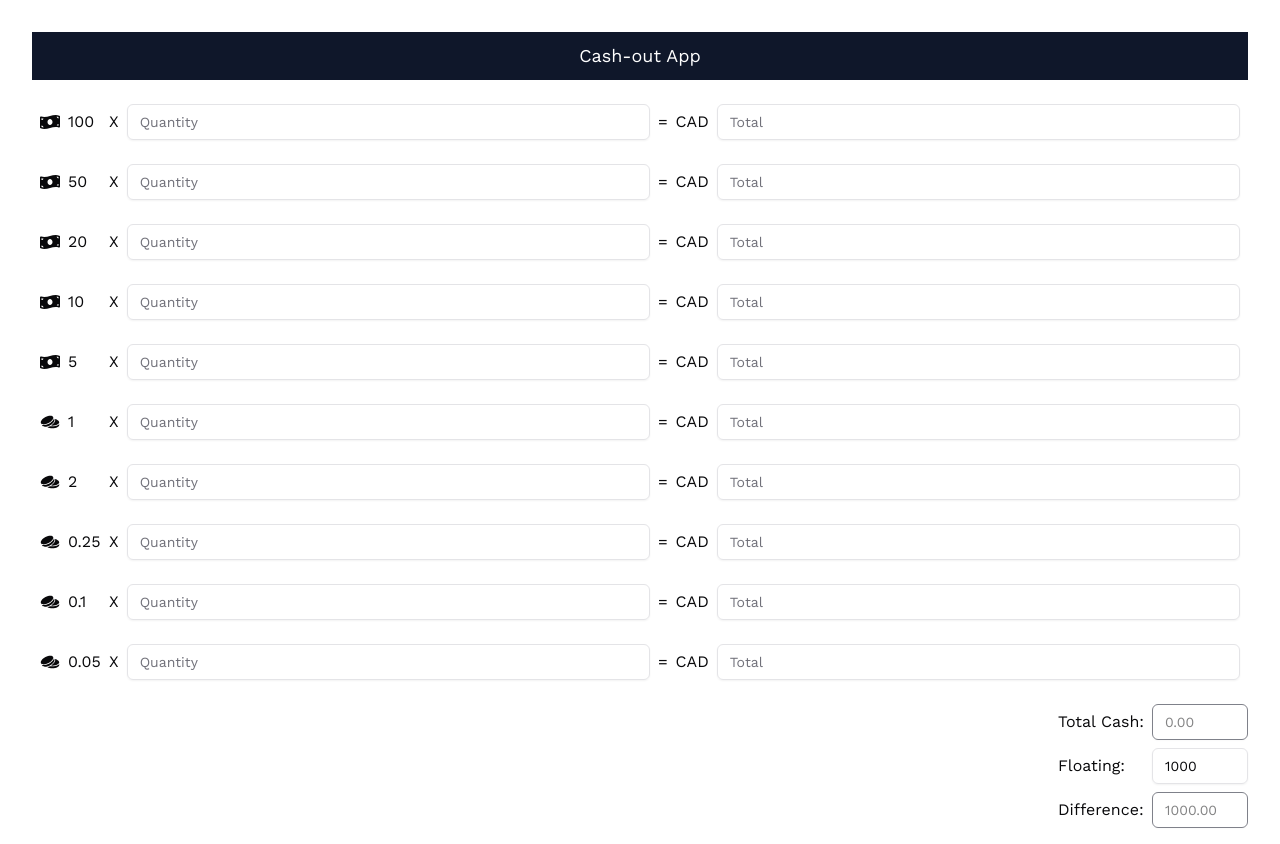
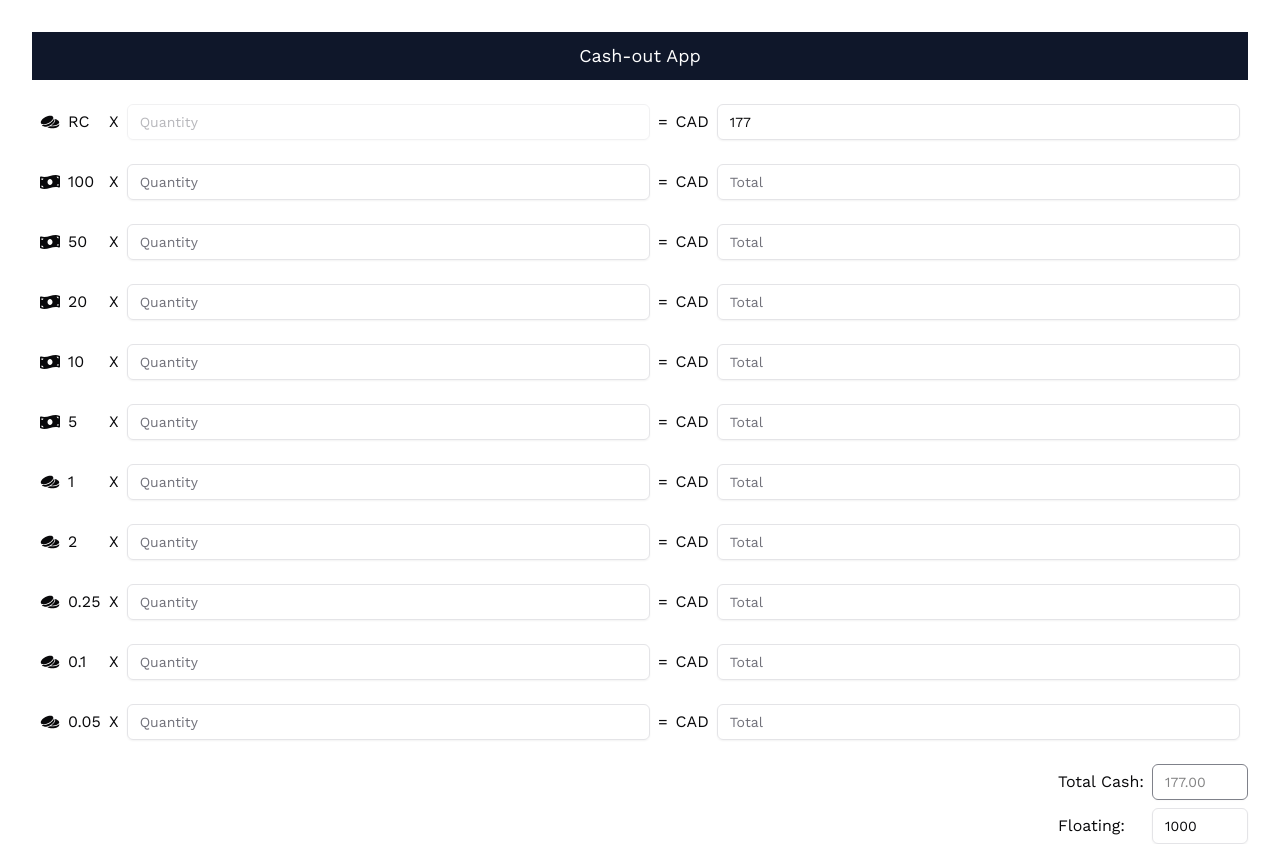
Before and after one commit to diogoka/cash-out-app, a Next.js app: page / in a window 1280 px wide. Shown: the top 844 px of the page. Built offline with nearby package versions, Linux system fonts and the light colour scheme.

Commit message:
Adding rolled coins

```diff
--- a/src/components/moneyRow.tsx
+++ b/src/components/moneyRow.tsx
@@ -1,5 +1,5 @@
 'use client';
-import React, { ChangeEvent, useState } from 'react';
+import React, { ChangeEvent, useEffect, useState } from 'react';
 import { FaMoneyBillWave } from 'react-icons/fa';
 import { GiTwoCoins } from 'react-icons/gi';
 import ValueInput from './valueInput';
@@ -12,9 +12,12 @@ type Props = {
 
 const MoneyRow = ({ bankNote }: Props) => {
   const update = useCashStore((state) => state.update);
+  const disabled = bankNote === 0 ? true : false;
+  const value: string = bankNote === 0 ? '177' : '';
+
   const [rowData, setRowData] = useState<MoneyRowType>({
     bills: '',
-    amount: '',
+    amount: value,
   });
 
   const calculateAmount = (value: string, type: keyof MoneyRowType) => {
@@ -23,11 +26,22 @@ const MoneyRow = ({ bankNote }: Props) => {
       setRowData(() => ({ bills: value, amount: `${result.toFixed(2)}` }));
       update(bankNote, result);
     } else {
-      const result = +value / bankNote;
-      setRowData(() => ({ amount: value, bills: `${result.toFixed(2)}` }));
-      update(bankNote, result);
+      if (bankNote === 0) {
+        setRowData(() => ({ amount: value, bills: '' }));
+        update(0, +value);
+      } else {
+        const result = +value / bankNote;
+        setRowData(() => ({ amount: value, bills: `${result.toFixed(2)}` }));
+        update(bankNote, result);
+      }
     }
   };
+
+  useEffect(() => {
+    if (bankNote === 0) {
+      update(0, 177);
+    }
+  }, []);
 
   return (
     <div className='flex items-center gap-2 px-2 my-6'>
@@ -40,7 +54,7 @@ const MoneyRow = ({ bankNote }: Props) => {
       </div>
 
       <div className='min-w-[33px]'>
-        <h3>{bankNote}</h3>
+        <h3>{bankNote === 0 ? 'RC' : bankNote}</h3>
       </div>
       <h3>X</h3>
       <ValueInput
@@ -50,6 +64,7 @@ const MoneyRow = ({ bankNote }: Props) => {
         onChange={(event: ChangeEvent<HTMLInputElement>) =>
           calculateAmount(event.target.value, 'bills')
         }
+        disabled={disabled}
       />
       <h3>=</h3>
       <h3>CAD</h3>
--- a/src/components/valueInput.tsx
+++ b/src/components/valueInput.tsx
@@ -8,6 +8,7 @@ type Props = {
   placeHolder: string;
   onChange: (event: ChangeEvent<HTMLInputElement>) => void;
   className?: string;
+  disabled?: boolean;
 };
 
 const ValueInput = ({
@@ -16,6 +17,7 @@ const ValueInput = ({
   rowData,
   type,
   className,
+  disabled,
 }: Props) => {
   return (
     <Input
@@ -26,6 +28,7 @@ const ValueInput = ({
       onChange={onChange}
       className={className}
       min='0'
+      disabled={disabled}
     />
   );
 };
--- a/src/constants/currency.ts
+++ b/src/constants/currency.ts
@@ -1 +1,3 @@
-export const bankNotes: number[] = [100, 50, 20, 10, 5, 1, 2, 0.25, 0.1, 0.05];
+export const bankNotes: number[] = [
+  0, 100, 50, 20, 10, 5, 1, 2, 0.25, 0.1, 0.05,
+];
```
